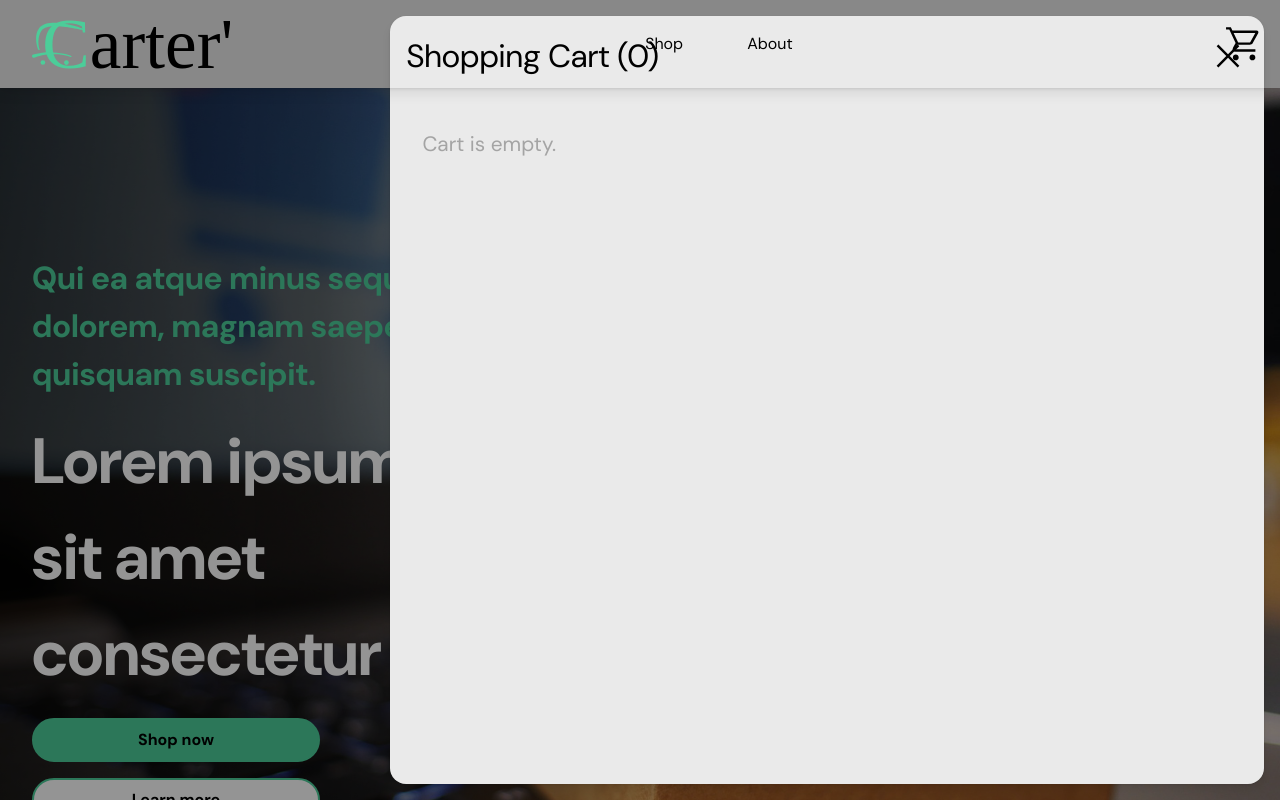
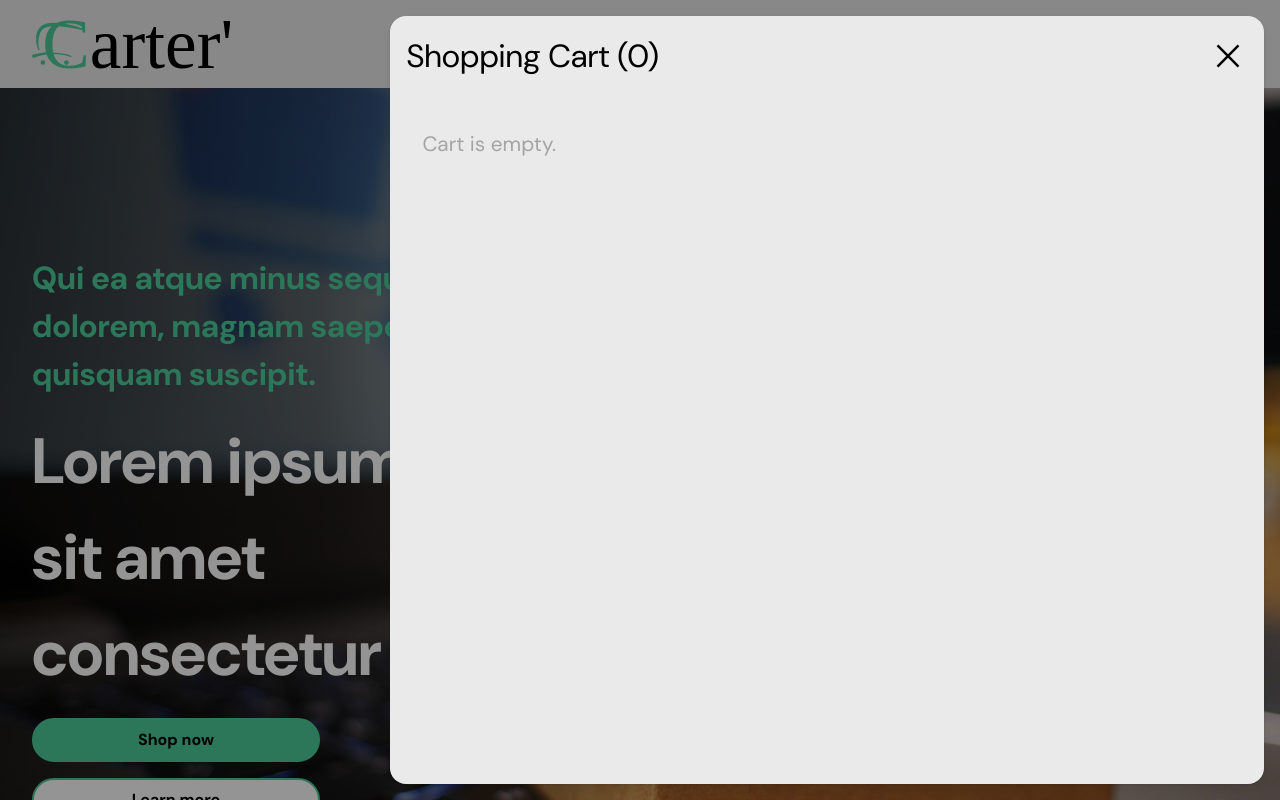
Before and after one commit to Diaa-E/shopping-cart, a React (Vite) app: page / in a window 1280 px wide. Both pictures are taken after a click on the button 1244 px from the left and 44 px from the top of the page. Shown: the top 800 px of the page. Built offline with nearby package versions, Linux system fonts and the light colour scheme.

Commit message:
Fix header z-index covering cart

```diff
--- a/src/styles/App.module.css
+++ b/src/styles/App.module.css
@@ -5,7 +5,6 @@
     place-content: space-between;
     margin: 0 0 0 0;
     box-shadow: var(--shadow);
-    z-index: 9999;
 }
 
 .footer-info{
```
